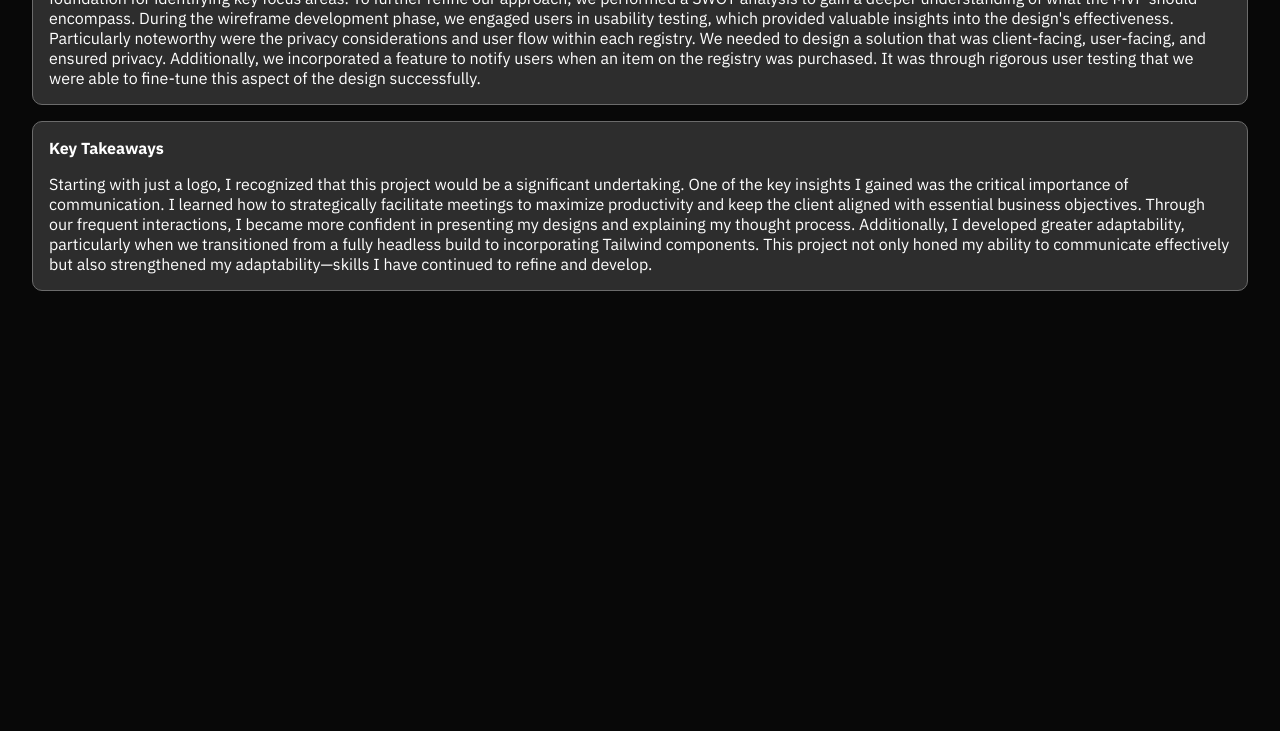
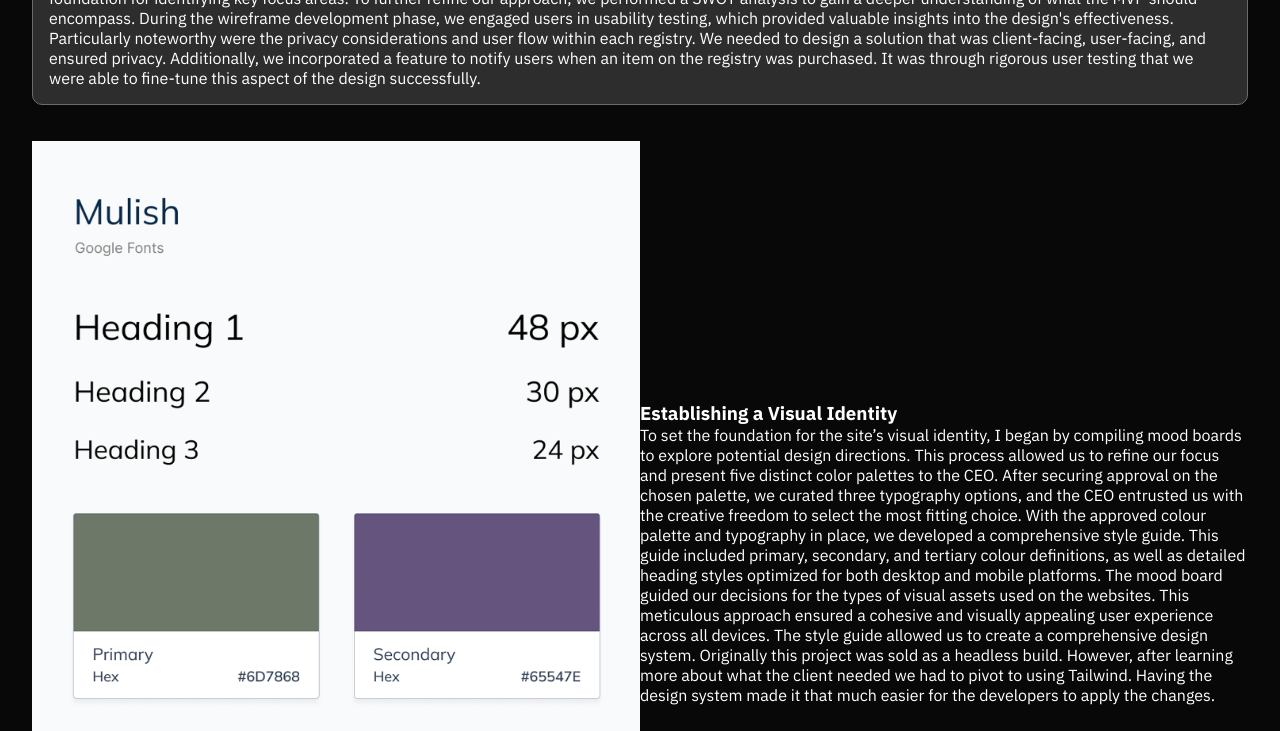
Before and after one commit to amsyb/portfolio, a React (Vite) app: page /project/giftstart in a window 1280 px wide. Shown: the part 540-1271 px from the top of the page. Before the commit the page ends 879 px from the top, so only its background shows below. Built offline with nearby package versions, Linux system fonts and the light colour scheme.

Commit message:
create reusable component to easily drag and drop images and text

```diff
--- a/src/components/CaseStudy1/CaseStudy1.scss
+++ b/src/components/CaseStudy1/CaseStudy1.scss
@@ -8,7 +8,3 @@
   border: 1px solid #6b6b6b;
   border-radius: 10px;
 }
-
-.project {
-  background-color: red;
-}
--- /dev/null
+++ b/src/components/MediaBlock/MediaBlock.jsx
@@ -0,0 +1,17 @@
+import React from "react";
+import "./MediaBlock.scss";
+
+const MediaBlock = ({ image, children }) => {
+  return (
+    <>
+      <section className="block">
+        <div className="block__img">
+          <img src={image} alt="" />
+        </div>
+        <div className="block__text">{children}</div>
+      </section>
+    </>
+  );
+};
+
+export default MediaBlock;
--- /dev/null
+++ b/src/components/MediaBlock/MediaBlock.scss
@@ -0,0 +1,5 @@
+.block__text {
+  display: flex;
+  align-items: center;
+  justify-content: space-around;
+}
--- a/src/pages/Giftstart/Giftstart.jsx
+++ b/src/pages/Giftstart/Giftstart.jsx
@@ -1,5 +1,8 @@
 import CaseStudy1 from "../../components/CaseStudy1/CaseStudy1";
 import Summary from "../../components/Summary/Summary";
+import MediaBlock from "../../components/MediaBlock/MediaBlock";
+import visualIdentity from "../../assets/images/visual-identity.png";
+import "./Giftstart.scss";
 
 const Giftstart = () => {
   return (
@@ -51,8 +54,38 @@ The Process"
         purchased. It was through rigorous user testing that we were able to
         fine-tune this aspect of the design successfully.
       </CaseStudy1>
-      {/* -----------------------
-Key Takeaways----------------------- */}
+
+      {/* -----------------------Establishing a Visual Identity----------------------- */}
+      <div>
+        <MediaBlock>
+          <img src={visualIdentity} alt="" className="gs_vi" />
+          <div>
+            <h3>Establishing a Visual Identity</h3>
+            <p>
+              To set the foundation for the site’s visual identity, I began by
+              compiling mood boards to explore potential design directions. This
+              process allowed us to refine our focus and present five distinct
+              color palettes to the CEO. After securing approval on the chosen
+              palette, we curated three typography options, and the CEO
+              entrusted us with the creative freedom to select the most fitting
+              choice. With the approved colour palette and typography in place,
+              we developed a comprehensive style guide. This guide included
+              primary, secondary, and tertiary colour definitions, as well as
+              detailed heading styles optimized for both desktop and mobile
+              platforms. The mood board guided our decisions for the types of
+              visual assets used on the websites. This meticulous approach
+              ensured a cohesive and visually appealing user experience across
+              all devices. The style guide allowed us to create a comprehensive
+              design system. Originally this project was sold as a headless
+              build. However, after learning more about what the client needed
+              we had to pivot to using Tailwind. Having the design system made
+              it that much easier for the developers to apply the changes.
+            </p>
+          </div>
+        </MediaBlock>
+      </div>
+
+      {/* -----------------------Key Takeaways----------------------- */}
       <CaseStudy1
         title="
 
--- a/src/pages/Giftstart/Giftstart.scss
+++ b/src/pages/Giftstart/Giftstart.scss
@@ -0,0 +1,3 @@
+.gs_vi {
+  width: 50%;
+}
```
Also changed, not shown: src/assets/images/visual-identity.png (added).
